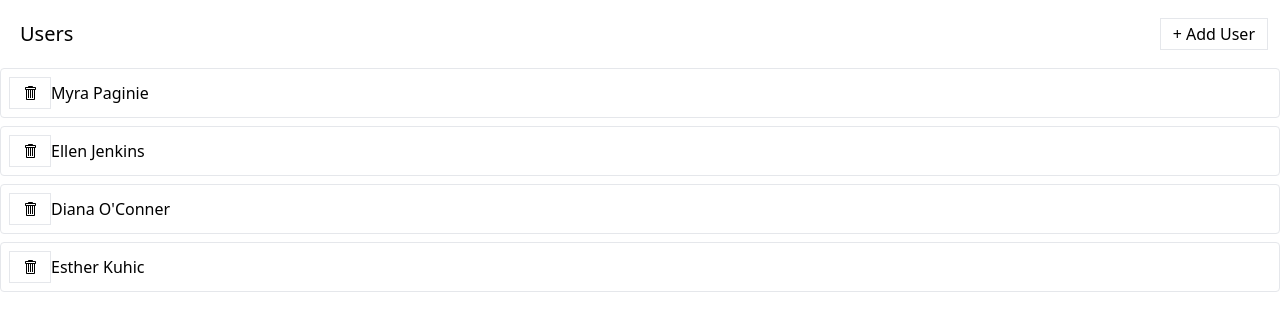
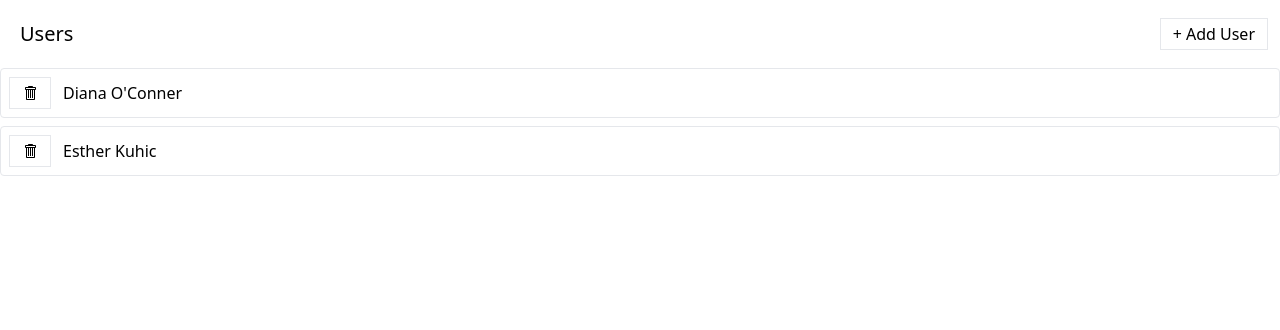
Before and after one commit to BehkoVasilev/Media, a React (Create React App) app: page / in a window 1280 px wide. Shown: the top 330 px of the page. Built offline with nearby package versions, Linux system fonts and the light colour scheme; data requests are answered from the project's data file.

Commit message:
add some styling

```diff
--- a/db.json
+++ b/db.json
@@ -1,13 +1,5 @@
 {
   "users": [
-    {
-      "id": 1,
-      "name": "Myra Paginie"
-    },
-    {
-      "name": "Ellen Jenkins",
-      "id": 3
-    },
     {
       "name": "Diana O'Conner",
       "id": 6
--- a/src/components/UserListItem.js
+++ b/src/components/UserListItem.js
@@ -6,18 +6,20 @@ import Button from "./Button";
 function UserListItem({ user }) {
     const [doRemoveUser, isLoading, error] = useThunk(removeUser);
 
-    const handleClick = () =>{
+    const handleClick = () => {
         doRemoveUser(user)
     }
 
     return (
         <div className="mb-2 border rounded">
             <div className="flex p-2 fustify-between items-center cursor-pointer">
-                <Button loading={isLoading} onClick={handleClick}>
-                    <GoTrashcan />
-                </Button>
-                {error && <div>Error deleting user.</div>}
-                {user.name}
+                <div className="flex flex-row items-center justify-between">
+                    <Button className="mr-3" loading={isLoading} onClick={handleClick}>
+                        <GoTrashcan />
+                    </Button>
+                    {error && <div>Error deleting user.</div>}
+                    {user.name}
+                </div>
             </div>
         </div>
     )
```
